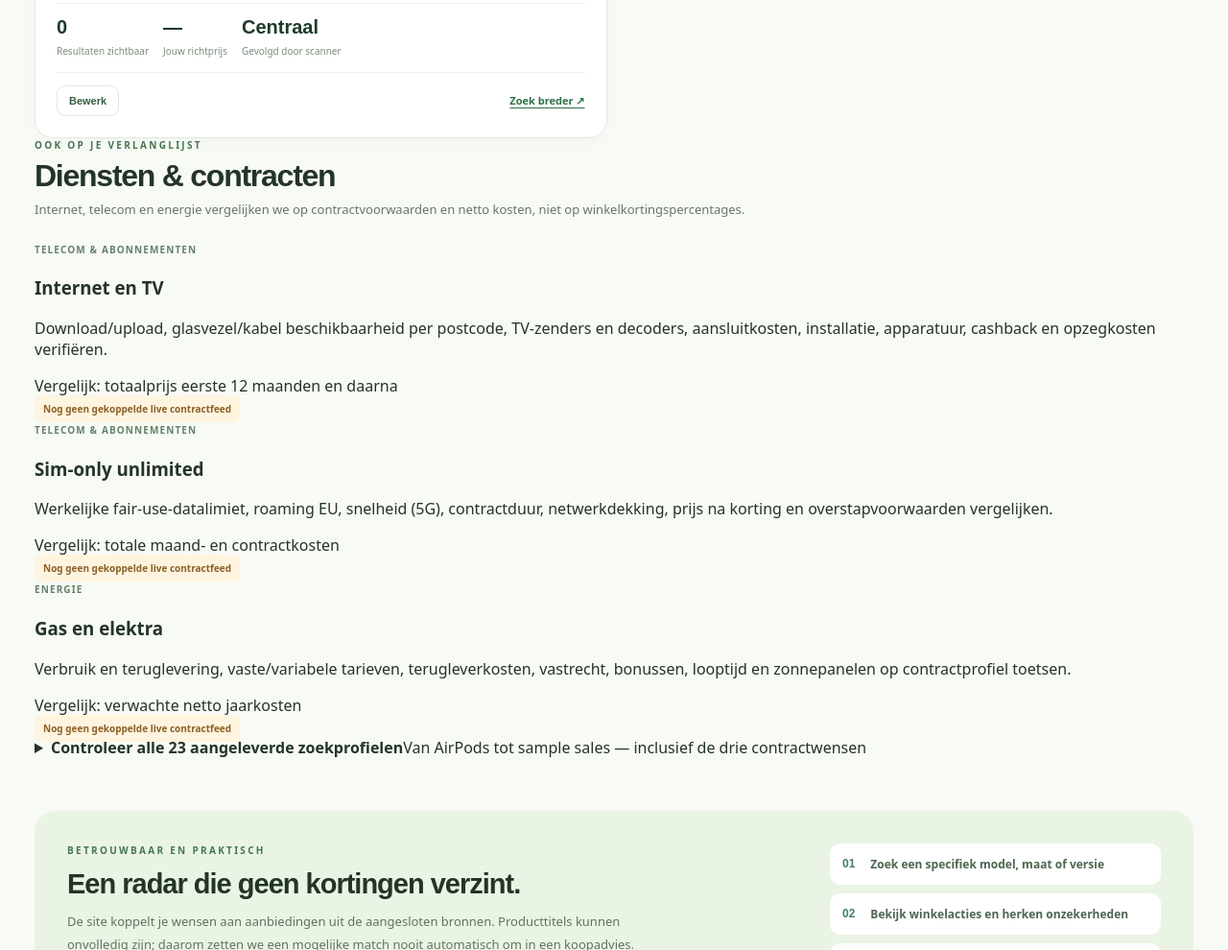
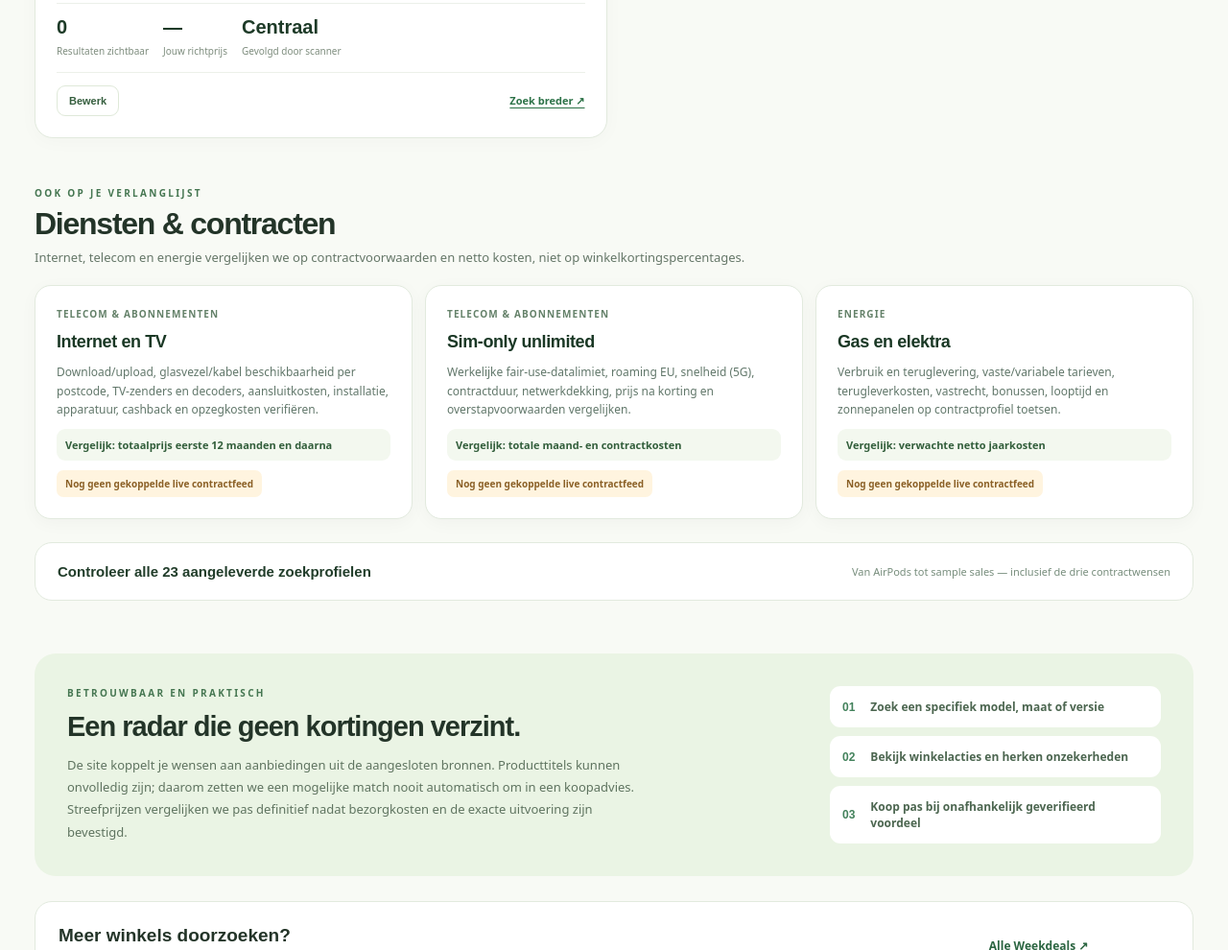
Before and after one commit to DASPHHS/specialedeals, a plain HTML site: page verlanglijst/index.html in a window 1280 px wide. Shown: the part 5405-6395 px from the top of the page at 96% size. Drawn offline with Linux system fonts and the light colour scheme.

Commit message:
Add clear cards for subscriptions and compact 23-profile traceability

```diff
--- a/verlanglijst/style.css
+++ b/verlanglijst/style.css
@@ -114,3 +114,23 @@
 @media(max-width:780px){.wish-container{padding:0 17px}.wishlist-hero{padding-bottom:40px}.wish-navigation{padding:17px 0}.wish-navlinks{display:none}.wish-intro{grid-template-columns:1fr;gap:20px;padding:44px 0 10px}.wish-intro h1{font-size:clamp(38px,7vw,53px);letter-spacing:-1.9px}.wish-hero-side{display:none}.wish-overview{grid-template-columns:repeat(2,minmax(0,1fr));gap:9px;margin:18px 0 34px}.wish-stat{padding:16px}.wish-stat strong{font-size:27px}.wish-grid{grid-template-columns:1fr}.wish-section-heading h2{font-size:26px}.wish-info{grid-template-columns:1fr;gap:23px;padding:23px}.wish-integrations{align-items:flex-start;flex-direction:column}.wish-app{padding-bottom:70px}.wish-footer{padding-bottom:38px}.wish-app .mobile-dock{display:flex!important}}
 @media(max-width:500px){.wish-main-actions{display:grid;grid-template-columns:1fr}.wish-main-actions button{width:100%}.wish-intro{padding-top:32px}.wish-intro h1{font-size:37px}.wish-filterbar{grid-template-columns:1fr}.wish-filterbar .wish-search{grid-column:auto}.wish-heading-actions{width:100%}.wish-heading-actions button{flex:1}.wish-card{padding:17px}.form-layout{grid-template-columns:1fr}.form-layout .form-wide{grid-column:auto}.wish-editor{padding:18px}.wish-hero-side{display:none}}
 @media(prefers-reduced-motion:reduce){.wish-app *{scroll-behavior:auto!important;transition:none!important}}
+
+.watch-services{margin:50px 0 18px}
+.watch-service-grid{display:grid;grid-template-columns:repeat(3,minmax(0,1fr));gap:13px}
+.watch-service-card{display:flex;flex-direction:column;gap:10px;padding:22px;background:#fff;border:1px solid #e2eade;border-radius:17px;box-shadow:0 4px 18px #11271c09}
+.watch-service-card h3{font:850 18px/1.35 Manrope,sans-serif;letter-spacing:-.4px;margin:0;color:#1a3825}
+.watch-service-card p{font-size:12px;color:#61776a;line-height:1.65;margin:0;flex:1}
+.watch-service-unit{font-size:11px;font-weight:800;color:#325e3b;background:#f3f8ef;padding:9px;border-radius:9px}
+.watch-service-card .wish-badge{align-self:flex-start}
+.watch-original{margin:24px 0 35px}
+.watch-original details{border:1px solid #e2eade;background:#fff;border-radius:18px;overflow:hidden}
+.watch-original summary{cursor:pointer;display:flex;align-items:center;justify-content:space-between;flex-wrap:wrap;gap:10px;padding:21px 23px;list-style-position:inside;color:#213d2a}
+.watch-original summary strong{font:850 15px Manrope,sans-serif}
+.watch-original summary span{font-size:11px;color:#778d7c}
+.watch-original-grid{padding:12px 19px 22px;border-top:1px solid #e8f0e5;display:grid;grid-template-columns:repeat(2,minmax(0,1fr));gap:5px 22px}
+.original-profile-row{display:flex;align-items:center;gap:8px;color:#294d33;font-size:12px;font-weight:700;text-decoration:none;padding:8px 7px;border-radius:8px}
+.original-profile-row:hover{background:#f0f7eb}
+.original-profile-row .original-profile-num{font-variant-numeric:tabular-nums;color:#7b9b80;width:23px;flex:none}
+.original-profile-row small{font-size:10px;color:#748575;margin-left:auto;white-space:nowrap}
+@media(max-width:850px){.watch-service-grid{grid-template-columns:1fr 1fr}}
+@media(max-width:600px){.watch-service-grid,.watch-original-grid{grid-template-columns:1fr}.watch-original summary{padding:16px}.watch-service-card{padding:18px}}
```
